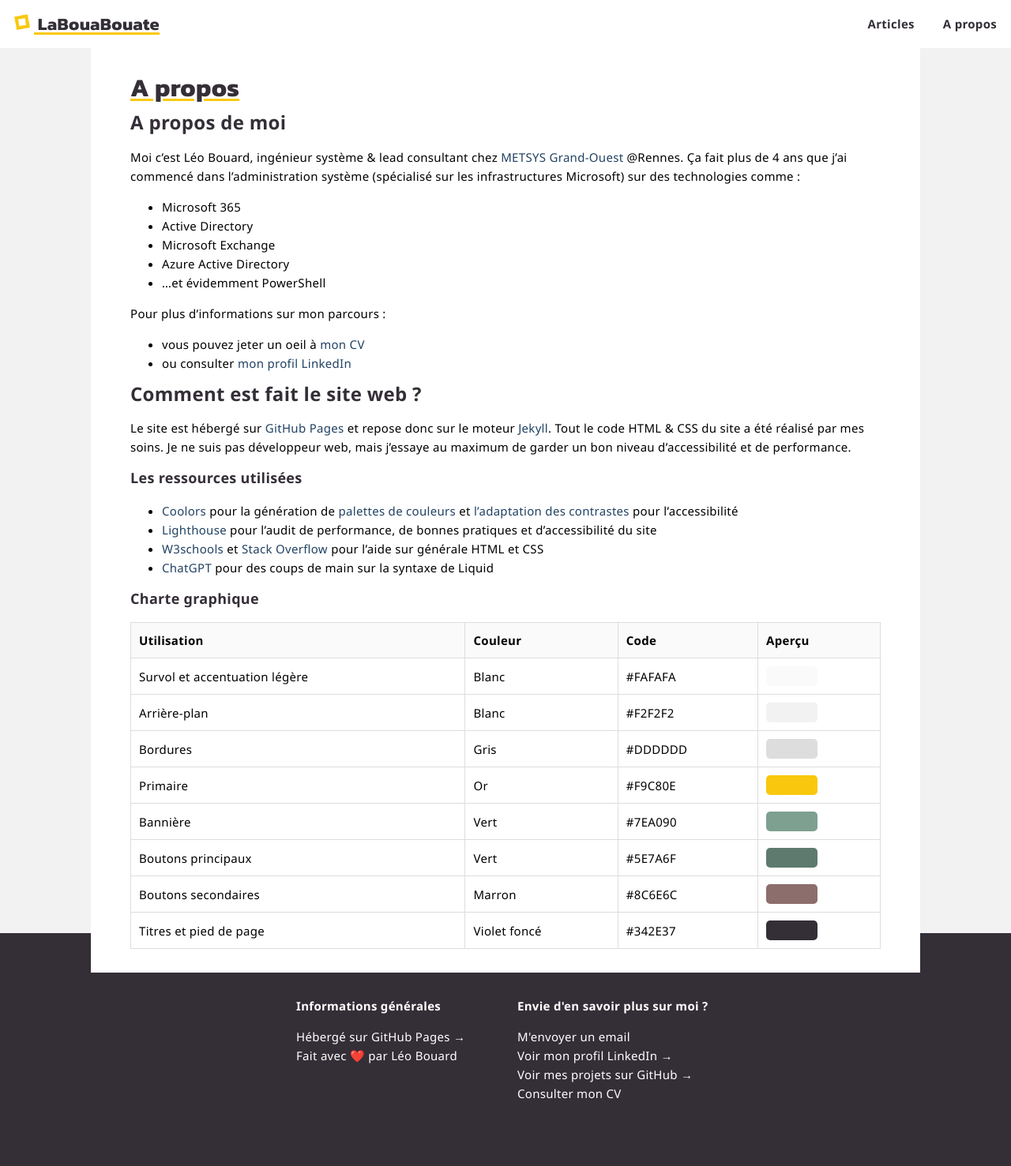
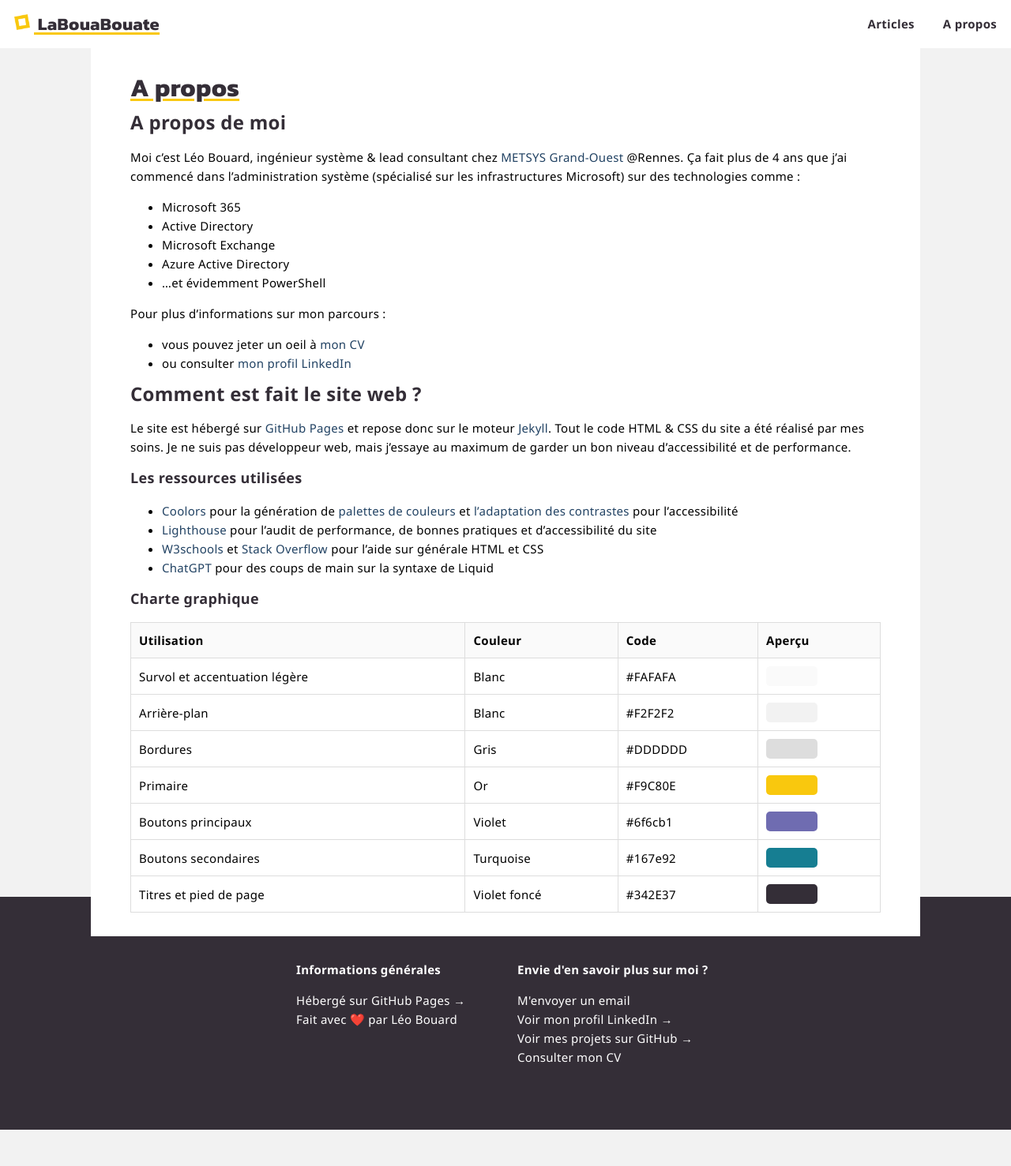
Before and after one commit to leobouard/leobouard.github.io, a Jekyll site: the page built from about.md, in a window 1280 px wide. Shown: the whole page at 79% size. Built offline with Jekyll 4.4.1, drawn with Linux system fonts in a browser that asks for light colours; some web fonts are replaced; after the commit the page ends 1431 px from its top, so only the background shows below that.

Commit message:
Modification code couleur

```diff
--- a/about.md
+++ b/about.md
@@ -70,25 +70,19 @@
       <td><div style="width: 65px; height: 25px; background-color: #F9C80E; border-radius: 5px;"></div></td>
     </tr>
     <tr>
-      <td>Bannière</td>
-      <td>Vert</td>
-      <td>#7EA090</td>
-      <td><div style="width: 65px; height: 25px; background-color: #7EA090; border-radius: 5px;"></div></td>
-    </tr>
-    <tr>
       <td>Boutons principaux</td>
-      <td>Vert</td>
-      <td>#5E7A6F</td>
+      <td>Violet</td>
+      <td>#6f6cb1</td>
       <td>
-        <div style="width: 65px; height: 25px; background-color: #5E7A6F; border-radius: 5px;"></div>
+        <div style="width: 65px; height: 25px; background-color: #6f6cb1; border-radius: 5px;"></div>
       </td>
     </tr>
     <tr>
       <td>Boutons secondaires</td>
-      <td>Marron</td>
-      <td>#8C6E6C</td>
+      <td>Turquoise</td>
+      <td>#167e92</td>
       <td>
-        <div style="width: 65px; height: 25px; background-color: #8C6E6C; border-radius: 5px;"></div>
+        <div style="width: 65px; height: 25px; background-color: #167e92; border-radius: 5px;"></div>
       </td>
     </tr>
     <tr>
--- a/assets/css/posts.scss
+++ b/assets/css/posts.scss
@@ -174,7 +174,7 @@
 }
 
 .a_button_prev {
-    background-color: #8C6E6C;
+    background-color: #197F94;
 }
 
 .a_button_prev:hover {
```
Also changed, not shown: assets/css/style.scss (+0 -9 lines).
